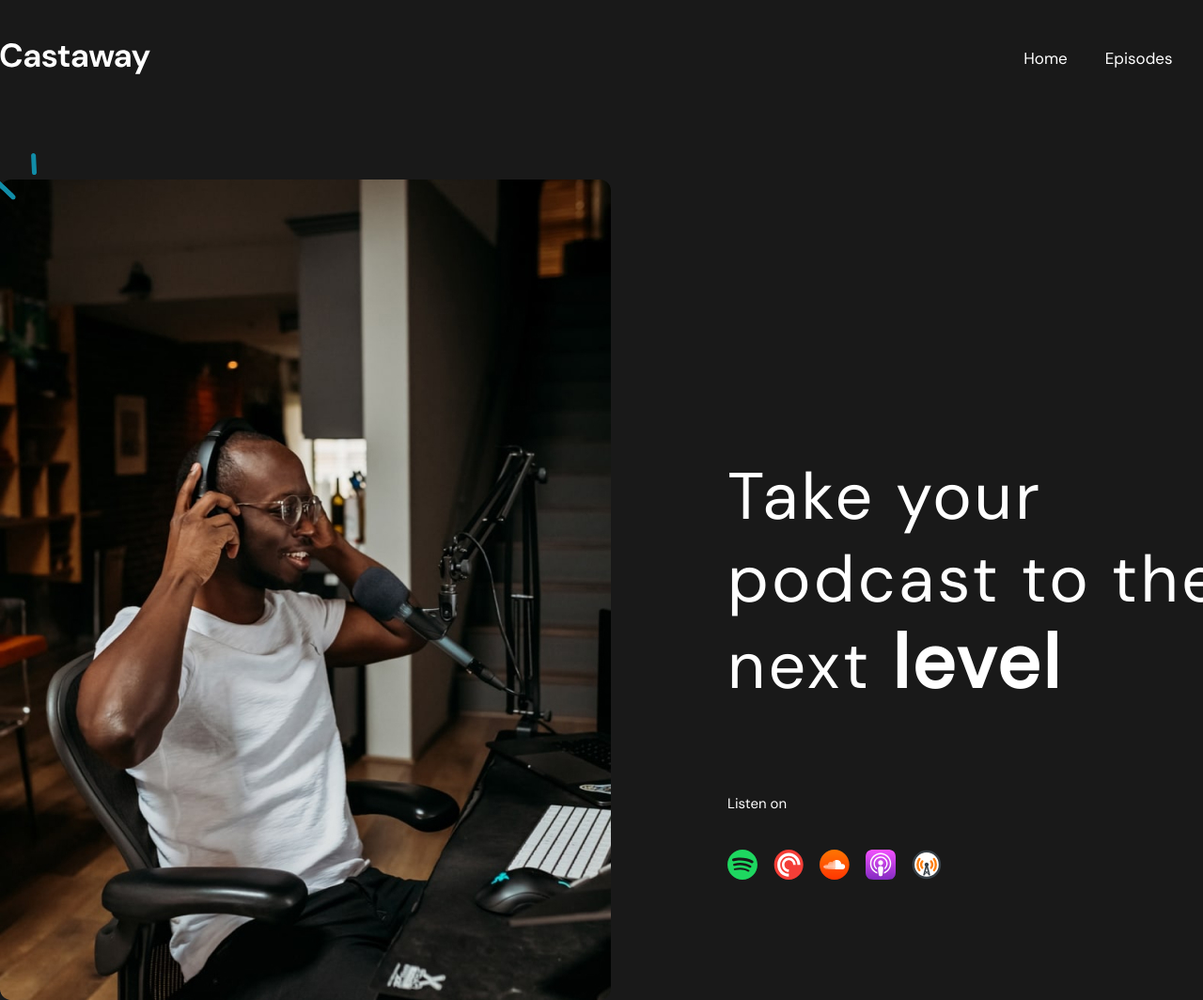
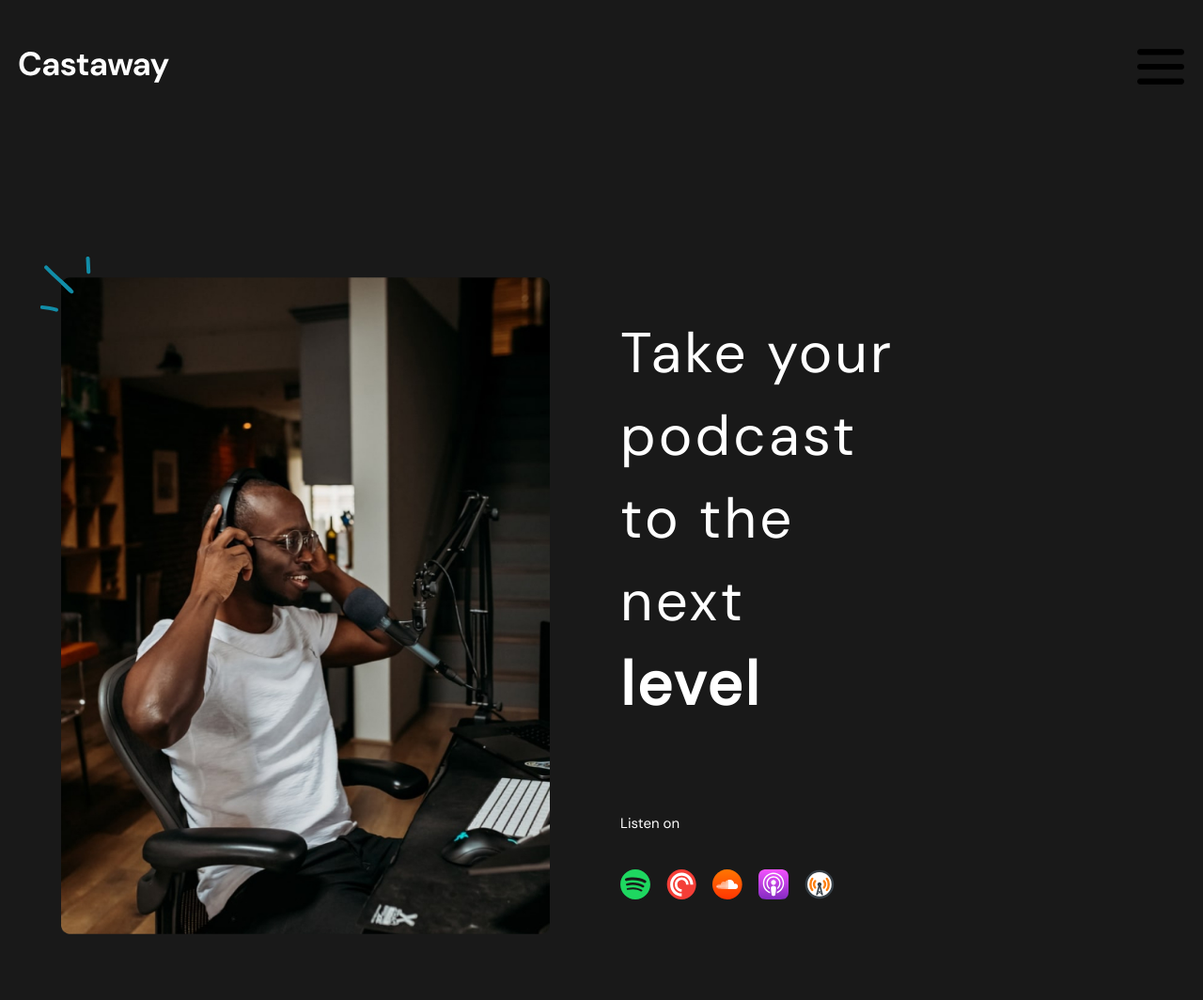
Before and after one commit to coldun22/Castaway, a plain HTML site: page index.html in a window 1280 px wide. Shown: the top 1064 px of the page at 94% size. Drawn offline with Linux system fonts and the light colour scheme; files whose address does not match are found by name.

Commit message:
Some apative

```diff
--- a/index.html
+++ b/index.html
@@ -11,24 +11,39 @@
 <body>
     <header class="header">
         <div class="container_menu">
-                    <nav class="nav">
-                        <ul class="nav__list">
-                            <li class="nav__el"><a href="#!"><img src="./img/Logo.svg" alt="" class="logo"></a></li>
+                    <nav class="nav" id="nav">
+                        <ul class="nav__list nav__list-mob" id="nav-list">
+                            <li class="nav__logo"><a href="#!"><img src="./img/Logo.svg" alt="" class="logo"></a></li>
                             <div class="nav__right">
                                 <li class="nav__el"><a href="#!">Home</a></li>
                                 <li class="nav__el"><a href="#!">Episodes</a></li>
                                 <li class="nav__el"><a href="#!">About</a></li>
                                 <li class="nav__el"><a href="#contact">Contact</a></li>
+                                <li class="btn-menu"  ><a href="#!"><img id="open-btn" src="./img/menu.png" alt="" class="img-menu"></a></li>
                             </div>
                         </ul>
                     </nav>
+                    <div class="overlay" id="menu">
+                        <div class="menu_content">
+                            <div class="menu_box">
+                                <div class="nav__mob">
+                                    <li class="mob__el"><a href="#!">Home</a></li>
+                                    <li class="mob__el"><a href="#!">Episodes</a></li>
+                                    <li class="mob__el"><a href="#!">About</a></li>
+                                    <li class="mob__el"><a href="#contact">Contact</a></li>
+                                    <li class="mob-menu"><a href="#!" id="mob-close"><img src="./img/close.png" alt="" class="img-menu"></a></li>
+                                </div>
+                            </div>
+                        </div>
+                    </div>
         </div class="container_menu">
     </header>
     <main>
         <section class="main_header">
             <div class="container">
+                <div class="hed-cont">
                     <div class="hed-left"><div class="negr"><img src="./img/particles/splash.svg" alt="" class="par"></div></div>
-                <div class="hed_right">
+                    <div class="hed_right" id="hed_right">
                         <h1 class="title">Take your podcast to the next <span class="level">level</span></h1>
 
                         <div class="hed_desc">
@@ -43,10 +58,11 @@
                         </div>
                     </div>
                 </div>
+            </div>
         </section>
         <section class="episodes">
             <div class="container">
-                <div class="ep_titlebox"><div class="ep-title">Latest episodes</div> <button class="btn ep-tit-btn">View all episodes</button></div>
+                <div class="ep_titlebox" id="ep-title"><div class="ep-title">Latest episodes</div> <button class="btn ep-tit-btn">View all episodes</button></div>
                 <div class="episds">
                     <div class="episod">
                         <div class="eps-left-side"><img class="ep-left" src="./img/episodes//first.jpg" alt=""></div>
@@ -180,5 +196,6 @@
             </div>
         </div>
     </footer>
+    <script src="./js/main.js"></script>
 </body>
 </html>
--- /dev/null
+++ b/js/main.js
@@ -0,0 +1,74 @@
+document.addEventListener('DOMContentLoaded', () => {
+
+    const navList = document.getElementById('nav-list');
+    const closeBtn = document.getElementById('mob-close');
+    const openBtn = document.getElementById('open-btn');
+    const menu = document.getElementById('menu');
+    const mobBtn = document.querySelectorAll('.mob__el');
+    const nav = document.getElementById('nav')
+    const hedRight = document.getElementById('hed_right');
+    const episods = document.querySelectorAll('.episod')
+    const epTitle = document.getElementById('ep-title')
+    setInterval(() => {
+        let screenWidth = window.innerWidth;
+        if(screenWidth <= 1480){
+            episods.forEach((el) => {
+                el.style.maxWidth = `${screenWidth-20}px`
+
+            })
+
+            epTitle.style.maxWidth = `${screenWidth-20}px`
+
+            let scroll = window.pageYOffset;
+            window.addEventListener('scroll', () => {
+                if(scroll > 400){
+                    nav.style.position = 'fixed'
+                    nav.style.zIndex = '10'
+                    nav.style.top = '0'
+                } else {
+                    nav.style.position = 'relative'
+                    nav.style.zIndex = '0'
+                }
+            })
+        }
+    }, 500);
+
+    console.log(mobBtn)
+    console.log(closeBtn)
+    console.log(openBtn)
+    console.log(menu)
+
+    mobBtn.forEach((el)=> {
+        el.addEventListener('click', () => {
+
+            menu.style.display = 'none'
+        })
+    })
+
+    const all = document.querySelectorAll('*');
+    openBtn.addEventListener('click', ()=>{
+        all.forEach((el) => {
+            el.style.overflow = 'hidden'
+        })
+        document.body.style.overflow = 'hidden'
+        menu.style.display = 'block'
+        nav.style.display = 'none'
+        document.querySelectorAll(`:not(#menu)`).style.display = 'none'
+    })
+
+    closeBtn.addEventListener('click',() => {
+        all.forEach((el) => {
+            el.style.overflow = 'visible'
+        })
+        document.body.style.overflow = 'visible'
+        menu.style.display = 'none'
+        nav.style.display = 'block'
+        document.querySelectorAll(`:not(#menu)`).style.display = 'block'
+    })
+
+    setInterval(() => {
+        let screenWidth = window.innerWidth;
+
+        navList.style.width = `${screenWidth}px`
+    }, 1000);
+})
--- a/scss/base/_base.scss
+++ b/scss/base/_base.scss
@@ -27,3 +27,29 @@ body{
   padding: 12px 15px ;
   border-radius: 8px ;
 }
+
+body{
+  overflow-x: hidden;
+}
+
+.none{
+  display: none;
+}
+
+@mixin Tablet{
+  @media screen and (max-width:1470px){
+    @content
+  }
+}
+
+@mixin Phone{
+  @media screen and (max-width:999px){
+    @content
+  }
+}
+
+@mixin Laptop{
+  @media screen and (max-width:1320px){
+    @content
+  }
+}
--- a/scss/blocks/_episodes.scss
+++ b/scss/blocks/_episodes.scss
@@ -28,6 +28,8 @@
     position: relative;
     margin-top: 66px;
 }
+
+
 
 .episod{
     background: #000;
--- a/scss/blocks/_header.scss
+++ b/scss/blocks/_header.scss
@@ -1,6 +1,7 @@
 .nav{
     position: relative;
     display: flex;
+    background: $bg;
 }
 
 .nav__list{
@@ -23,6 +24,106 @@
     font-size: 17px;
 }
 
+.img-menu{
+    height: 50px;
+    width: 50px;
+    margin: 0;
+    position: relative;
+}
+
+.btn-menu{
+
+    margin-right: 20px;
+    display: none;
+}
+
+.overlay{
+    overflow: hidden;
+    display: none;
+    height: 100%;
+    position: fixed;
+    width: 100%;
+    background: $bg;
+    z-index: 9;
+    top: 0;
+    left: 0;
+    font-weight: bold;
+    font-size: 50px;
+    text-align: center;
+}
+
+.mob__el{
+    margin-top: 20px;
+}
+.mob-menu{
+    position: absolute;
+    top: 20px;
+    right: 20px;
+    list-style-type: none;
+}
+
+
+
+@include Tablet(){
+
+    .nav__list-mob{
+        height: 100%;
+        width: 100%;
+    }
+    .btn-menu{
+        display: block;
+    }
+
+    .nav__el{
+        display: none;
+
+    }
+
+    .logo{
+        margin-left: 20px;
+    }
+
+    .title{
+        font-size: 60px !important;
+        max-width: 300px !important;
+    }
+
+    .level{
+        font-size: 65px !important;
+    }
+
+    .negr{
+        transform: scale(0.8);
+    }
+
+    .hed_right{
+        margin-left: 10px !important;
+    }
+
+}
+
+@include Phone{
+    .title{
+        max-width: 250px !important;
+    }
+}
+
+@media screen and (max-width:921px){
+    .negr{
+        transform: scale(0.7) !important;
+        left: 0 !important;
+
+    }
+
+    .title{
+        font-size: 45px !important;
+
+    }
+    .hed_right{
+        margin-left: -40px !important;
+    }
+}
+
 .logo{
     font-size: 40px;
     font-weight: 900;
@@ -31,6 +132,10 @@
 a{
     transition: all .2s ease-in;
     color: #fff;
+}
+
+.hed_right{
+    margin-left: 60px;
 }
 
 a:hover{
@@ -42,14 +147,12 @@ a:hover{
     position: relative;
 }
 
-.hed_right{
-    right: 0;
-    top: 0;
-    position: absolute;
+.hed-cont{
+    display: flex;
+    align-items: center;
 }
 
 .title{
-    margin-top: 294px;
     color: #fff;
     font-size: 70px;
     font-weight: 400;
```
Also changed, not shown: css/main.css, img/close.png (added), img/menu.png (added), 1 other file. Lines whose indentation alone changed are shown as unchanged.
